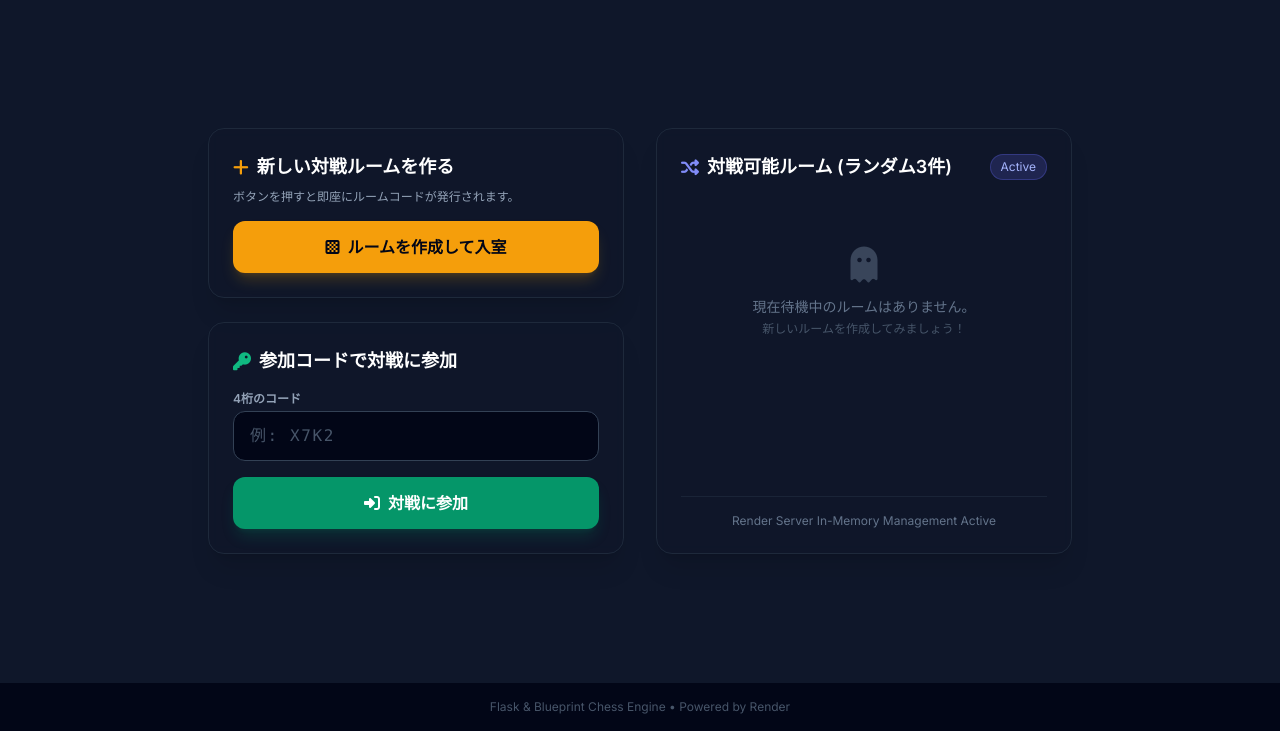
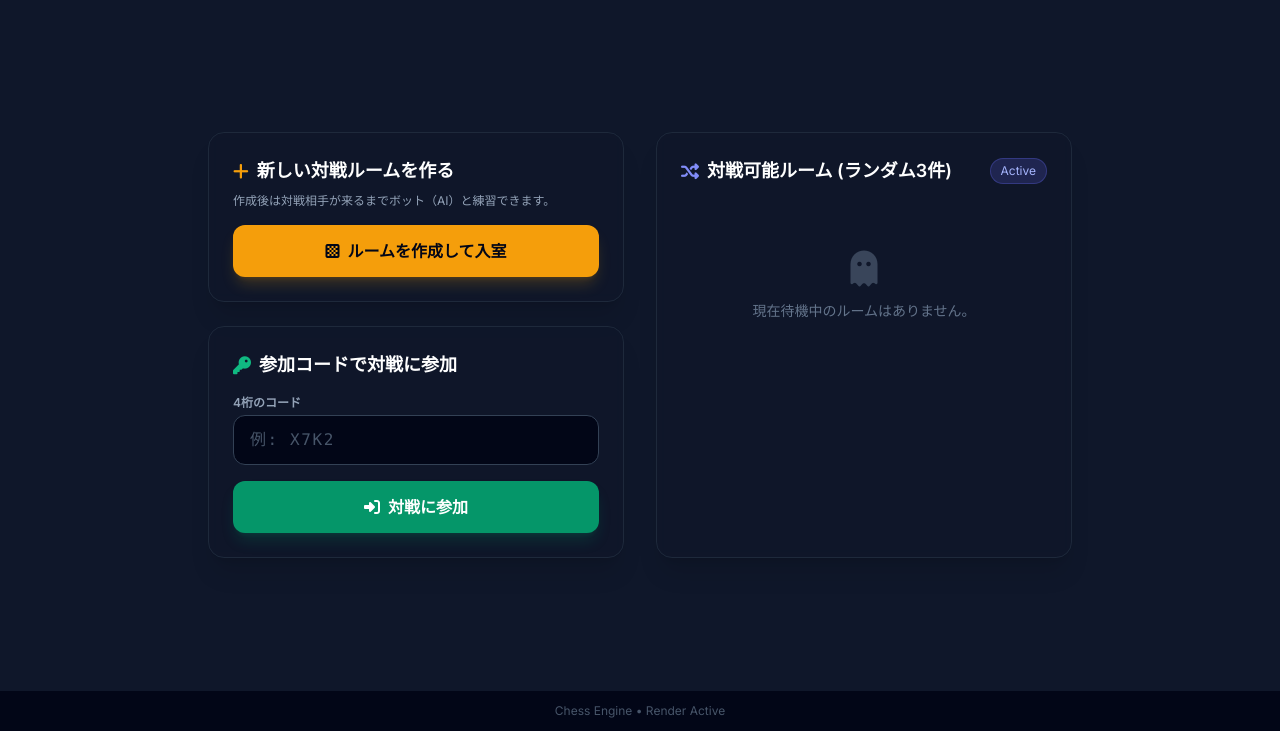
Before and after one commit to nosuke0411-gif/gemes1, a Flask app: page /chess in a window 1280 px wide. Shown: the part 69-800 px from the top of the page. Run offline with Flask 3, Linux system fonts and the light colour scheme; some libraries are stand-ins or nearby versions.

Commit message:
Update chess.html

```diff
--- a/templates/chess.html
+++ b/templates/chess.html
@@ -71,36 +77,31 @@
 </head>
 <body class="min-h-screen flex flex-col justify-between">
 
-    <!-- ヘッダー / ナビゲーション -->
+    <!-- ヘッダー -->
     <header class="bg-slate-900 border-b border-slate-800 px-6 py-4 flex items-center justify-between">
         <div class="flex items-center gap-3">
-            <i class="fa-solid font-bold fa-chess-king text-2xl text-amber-500"></i>
+            <i class="fa-solid fa-chess-king text-2xl text-amber-500"></i>
             <h1 class="text-xl font-bold tracking-wide text-white">CHESS ONLINE</h1>
         </div>
-        <!-- /games (ゲーム一覧に戻る) への導線 -->
-        <a href="/games" class="flex items-center gap-2 px-4 py-2 bg-slate-800 hover:bg-slate-700 text-slate-300 rounded-lg text-sm font-medium transition duration-200">
+        <a href="/games" onclick="leaveCurrentRoom()" class="flex items-center gap-2 px-4 py-2 bg-slate-800 hover:bg-slate-700 text-slate-300 rounded-lg text-sm font-medium transition duration-200">
             <i class="fa-solid fa-arrow-left"></i>
             <span>ゲーム一覧に戻る</span>
         </a>
     </header>
 
-    <!-- メインコンテンツ領域 -->
+    <!-- メイン領域 -->
     <main class="flex-1 container mx-auto px-4 py-8 max-w-4xl flex items-center justify-center">
 
-        <!-- ========================================== -->
-        <!-- 1. ロビー画面 (Lobby View) -->
-        <!-- ========================================== -->
+        <!-- 1. ロビー画面 -->
         <div id="lobby-view" class="w-full grid grid-cols-1 md:grid-cols-2 gap-8 items-start">
-
-            <!-- 左カラム：アクション（新規作成・参加） -->
             <div class="space-y-6">
-                <!-- ルーム作成カード -->
+                <!-- ルーム作成 -->
                 <div class="bg-slate-900/80 border border-slate-800 rounded-2xl p-6 shadow-xl backdrop-blur-sm">
                     <h2 class="text-lg font-semibold text-white mb-2 flex items-center gap-2">
                         <i class="fa-solid fa-plus text-amber-500"></i>
                         新しい対戦ルームを作る
                     </h2>
-                    <p class="text-xs text-slate-400 mb-4">ボタンを押すと即座にルームコードが発行されます。</p>
+                    <p class="text-xs text-slate-400 mb-4">作成後は対戦相手が来るまでボット（AI）と練習できます。</p>
                     <form action="{{ url_for('chess_bp.create_room') }}" method="POST">
                         <button type="submit"
                             class="w-full py-3.5 px-4 bg-amber-500 hover:bg-amber-400 text-slate-950 font-bold rounded-xl shadow-lg shadow-amber-500/20 transition duration-200 flex items-center justify-center gap-2">
@@ -164,81 +165,67 @@
                         <div class="text-center py-12 text-slate-500">
                             <i class="fa-solid fa-ghost text-4xl mb-3 block opacity-50"></i>
                             <p class="text-sm">現在待機中のルームはありません。</p>
-                            <p class="text-xs mt-1 text-slate-600 font-sans">新しいルームを作成してみましょう！</p>
                         </div>
                     {% endif %}
-                </div>
-
-                <div class="mt-6 pt-4 border-t border-slate-800/80 text-xs text-slate-500 text-center">
-                    Render Server In-Memory Management Active
                 </div>
             </div>
         </div>
 
-        <!-- ========================================== -->
-        <!-- 2. 対戦画面 (Game Room View) -->
-        <!-- ========================================== -->
+        <!-- 2. 対戦画面 -->
         <div id="game-view" class="w-full hidden flex-col items-center">
-
             <!-- ルームヘッダー情報 -->
-            <div class="w-full max-w-xl bg-slate-900 border border-slate-800 rounded-2xl p-4 mb-6 flex items-center justify-between shadow-lg">
-                <div class="flex items-center gap-4">
+            <div class="w-full max-w-md bg-slate-900 border border-slate-800 rounded-2xl p-4 mb-4 flex items-center justify-between shadow-lg">
                 <div>
-                        <span class="text-xs text-slate-400 uppercase tracking-wider font-semibold block">ROOM CODE</span>
+                    <span class="text-[10px] text-slate-400 uppercase tracking-wider font-semibold block">ROOM CODE</span>
                     <div class="flex items-center gap-2">
-                            <span id="display-room-code" class="text-xl font-black font-mono text-amber-400">----</span>
-                            <button onclick="copyRoomCode()" class="text-slate-400 hover:text-white text-xs p-1" title="コードをコピー">
+                        <span id="display-room-code" class="text-lg font-black font-mono text-amber-400">----</span>
+                        <button onclick="copyRoomCode()" class="text-slate-400 hover:text-white text-xs p-1">
                             <i class="fa-regular fa-copy"></i>
                         </button>
                     </div>
                 </div>
-                </div>
 
-                <!-- 対戦ステータス -->
                 <div class="text-right">
                     <span id="game-status-badge" class="px-3 py-1 bg-amber-500/10 text-amber-400 border border-amber-500/20 rounded-full text-xs font-semibold">
-                        対戦相手を待っています
+                        ボット練習モード
                     </span>
                     <div id="players-info" class="text-xs text-slate-400 mt-1">
-                        <span id="host-name">Host</span> vs <span id="guest-name">...</span>
+                        <span id="host-name">Host</span> vs <span id="guest-name">Bot (練習用)</span>
                     </div>
                 </div>
             </div>
 
-            <!-- チェスボード構造 -->
-            <div class="relative">
+            <!-- 正方形対戦ボード wrapper -->
+            <div class="board-wrapper">
                 <div id="chess-board" class="board-grid"></div>
             </div>
 
-            <!-- ボトムコントロール -->
-            <div class="w-full max-w-xl mt-6 flex items-center justify-between">
-                <a href="{{ url_for('chess_bp.index') }}" class="px-4 py-2 bg-slate-800 hover:bg-slate-700 text-slate-300 rounded-xl text-sm font-medium transition flex items-center gap-2">
+            <!-- アクション・状態表示 -->
+            <div class="w-full max-w-md mt-4 flex items-center justify-between">
+                <a href="{{ url_for('chess_bp.index') }}" onclick="leaveCurrentRoom()" class="px-4 py-2 bg-slate-800 hover:bg-slate-700 text-slate-300 rounded-xl text-xs font-medium transition flex items-center gap-2">
                     <i class="fa-solid fa-door-open"></i>
                     ロビーへ戻る
                 </a>
 
                 <div class="text-xs text-slate-400">
-                    操作中のプレイヤー: <span id="current-player" class="font-bold text-white">---</span>
+                    手番: <span id="turn-indicator" class="font-bold text-amber-400">あなたのターン (白)</span>
                 </div>
             </div>
         </div>
 
     </main>
 
-    <!-- フッター -->
-    <footer class="bg-slate-950 py-4 text-center text-xs text-slate-600 border-t border-slate-900">
-        Flask & Blueprint Chess Engine • Powered by Render
+    <footer class="bg-slate-950 py-3 text-center text-xs text-slate-600 border-t border-slate-900">
+        Chess Engine • Render Active
     </footer>
 
-    <!-- クライアントサイド JavaScript -->
     <script>
-        // サーバーから渡されたテンプレート変数を取得
         const currentRoomCode = "{{ room_code if room_code else '' }}";
         const roomData = {% if room_data %}{{ room_data | tojson }}{% else %}null{% endif %};
         const playerName = "{{ player_name if player_name else '' }}";
 
-        // チェスの初期配置 (標準UNICODE表現)
-        const initialBoard = [
+        // 初期盤面データ
+        let boardState = [
             ['♜', '♞', '♝', '♛', '♚', '♝', '♞', '♜'],
             ['♟', '♟', '♟', '♟', '♟', '♟', '♟', '♟'],
             ['', '', '', '', '', '', '', ''],
@@ -249,57 +236,72 @@
             ['♖', '♘', '♗', '♕', '♔', '♗', '♘', '♖']
         ];
 
+        const whitePieces = ['♙', '♖', '♘', '♗', '♕', '♔'];
+        const blackPieces = ['♟', '♜', '♞', '♝', '♛', '♚'];
+
         let selectedSquare = null;
+        let isWhiteTurn = true;
+        let isBotMode = false;
 
-        // 画面初期化
         window.onload = () => {
             if (currentRoomCode && roomData) {
-                // 対戦画面（Game View）を表示
                 document.getElementById('lobby-view').classList.add('hidden');
                 document.getElementById('game-view').classList.remove('hidden');
                 document.getElementById('game-view').classList.add('flex');
-
                 initGameRoom();
-            } else {
-                // ロビー画面（Lobby View）を表示
-                document.getElementById('lobby-view').classList.remove('hidden');
-                document.getElementById('game-view').classList.add('hidden');
             }
         };
 
-        // 対戦ルーム表示処理
+        window.addEventListener('beforeunload', leaveCurrentRoom);
+
+        function leaveCurrentRoom() {
+            if (currentRoomCode && roomData) {
+                if (roomData.host === playerName && roomData.status === 'waiting') {
+                    const url = `/chess/leave/${currentRoomCode}`;
+                    if (navigator.sendBeacon) {
+                        navigator.sendBeacon(url);
+                    } else {
+                        fetch(url, { method: 'POST', keepalive: true });
+                    }
+                }
+            }
+        }
+
         function initGameRoom() {
             document.getElementById('display-room-code').innerText = currentRoomCode;
             document.getElementById('host-name').innerText = roomData.host || 'Host';
-            document.getElementById('guest-name').innerText = roomData.guest || '待機中';
-            document.getElementById('current-player').innerText = playerName || 'Guest';
 
             const badge = document.getElementById('game-status-badge');
             if (roomData.status === 'playing') {
-                badge.innerText = '対戦中';
+                isBotMode = false;
+                document.getElementById('guest-name').innerText = roomData.guest || '対戦相手';
+                badge.innerText = '対戦中 (対人戦)';
                 badge.className = 'px-3 py-1 bg-emerald-500/10 text-emerald-400 border border-emerald-500/20 rounded-full text-xs font-semibold';
             } else {
-                badge.innerText = '対戦相手を待っています';
+                isBotMode = true;
+                document.getElementById('guest-name').innerText = 'Bot (AI練習中)';
+                badge.innerText = 'ボット練習モード';
                 badge.className = 'px-3 py-1 bg-amber-500/10 text-amber-400 border border-amber-500/20 rounded-full text-xs font-semibold';
             }
 
             renderBoard();
         }
 
-        // 8x8 チェスボードを描画
         function renderBoard() {
             const boardEl = document.getElementById('chess-board');
             boardEl.innerHTML = '';
 
             for (let r = 0; r < 8; r++) {
                 for (let c = 0; c < 8; c++) {
-                    const isWhite = (r + c) % 2 === 0;
+                    const isWhiteSquare = (r + c) % 2 === 0;
                     const square = document.createElement('div');
-                    square.className = `square ${isWhite ? 'white' : 'black'}`;
-                    square.dataset.row = r;
-                    square.dataset.col = c;
+                    square.className = `square ${isWhiteSquare ? 'white' : 'black'}`;
 
-                    const piece = initialBoard[r][c];
+                    if (selectedSquare && selectedSquare.r === r && selectedSquare.c === c) {
+                        square.classList.add('selected');
+                    }
+
+                    const piece = boardState[r][c];
                     if (piece) {
                         const pieceEl = document.createElement('span');
                         pieceEl.className = 'piece';
@@ -307,37 +309,90 @@
                         square.appendChild(pieceEl);
                     }
 
-                    square.addEventListener('click', () => handleSquareClick(r, c, square));
+                    square.addEventListener('click', () => handleSquareClick(r, c));
                     boardEl.appendChild(square);
                 }
             }
         }
 
-        // マス選択ロジック（UI用デモ操作）
-        function handleSquareClick(r, c, el) {
-            // 前の選択を解除
-            document.querySelectorAll('.square').forEach(s => s.classList.remove('selected'));
+        function handleSquareClick(r, c) {
+            // ボット思考中または自分のターンでない場合は無視
+            if (isBotMode && !isWhiteTurn) return;
 
-            if (selectedSquare && selectedSquare.r === r && selectedSquare.c === c) {
+            const piece = boardState[r][c];
+
+            if (selectedSquare) {
+                // 駒の移動実行
+                if (selectedSquare.r !== r || selectedSquare.c !== c) {
+                    boardState[r][c] = boardState[selectedSquare.r][selectedSquare.c];
+                    boardState[selectedSquare.r][selectedSquare.c] = '';
                     selectedSquare = null;
+                    isWhiteTurn = !isWhiteTurn;
+                    updateTurnStatus();
+                    renderBoard();
+
+                    // ボット練習モード時の自動手番
+                    if (isBotMode && !isWhiteTurn) {
+                        setTimeout(makeBotMove, 800);
+                    }
                     return;
                 }
-
+                selectedSquare = null;
+            } else {
+                // 駒選択（ターンに合った自分の駒のみ選択可）
+                if (piece && ((isWhiteTurn && whitePieces.includes(piece)) || (!isWhiteTurn && blackPieces.includes(piece)))) {
                     selectedSquare = { r, c };
-            el.classList.add('selected');
+                }
+            }
+            renderBoard();
         }
 
-        // ルームコードのクリップボードコピー処理
+        // ボット（AI）のランダム着手処理
+        function makeBotMove() {
+            if (!isBotMode || isWhiteTurn) return;
+
+            let possibleMoves = [];
+            for (let r = 0; r < 8; r++) {
+                for (let c = 0; c < 8; c++) {
+                    if (blackPieces.includes(boardState[r][c])) {
+                        // 周囲の空きマスまたは白駒の位置を選択肢に追加
+                        const targets = [[r+1, c], [r+1, c-1], [r+1, c+1], [r+2, c]];
+                        targets.forEach(([tr, tc]) => {
+                            if (tr >= 0 && tr < 8 && tc >= 0 && tc < 8 && !blackPieces.includes(boardState[tr][tc])) {
+                                possibleMoves.push({ from: { r, c }, to: { r: tr, c: tc } });
+                            }
+                        });
+                    }
+                }
+            }
+
+            if (possibleMoves.length > 0) {
+                const move = possibleMoves[Math.floor(Math.random() * possibleMoves.length)];
+                boardState[move.to.r][move.to.c] = boardState[move.from.r][move.from.c];
+                boardState[move.from.r][move.from.c] = '';
+            }
+
+            isWhiteTurn = true;
+            updateTurnStatus();
+            renderBoard();
+        }
+
+        function updateTurnStatus() {
+            const indicator = document.getElementById('turn-indicator');
+            if (isWhiteTurn) {
+                indicator.innerText = "あなたのターン (白)";
+                indicator.className = "font-bold text-amber-400";
+            } else {
+                indicator.innerText = isBotMode ? "ボット思考中... (黒)" : "相手のターン (黒)";
+                indicator.className = "font-bold text-slate-400";
+            }
+        }
+
         function copyRoomCode() {
             if (!currentRoomCode) return;
-            const tempInput = document.createElement('input');
-            tempInput.value = currentRoomCode;
-            document.body.appendChild(tempInput);
-            tempInput.select();
-            document.execCommand('copy');
-            document.body.removeChild(tempInput);
-
+            navigator.clipboard.writeText(currentRoomCode).then(() => {
                 alert('参加コード ' + currentRoomCode + ' をコピーしました！');
+            });
         }
     </script>
 </body>
```
Also changed, not shown: other parts of templates/chess.html (+29 -23 lines). Lines whose indentation alone changed are shown as unchanged.
